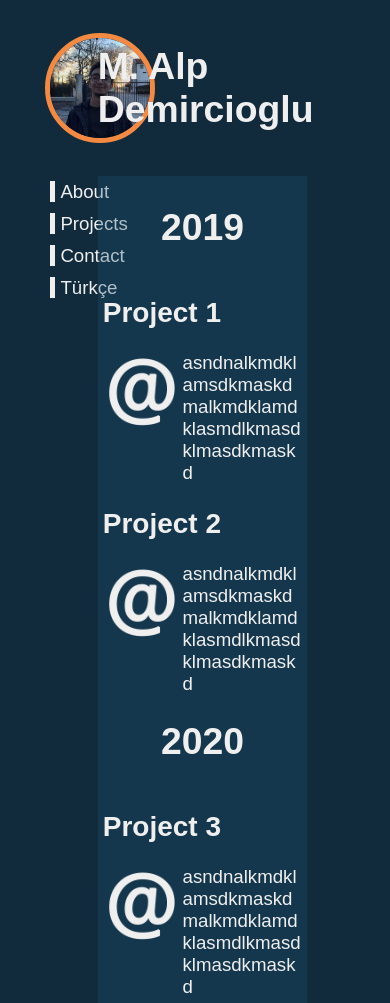
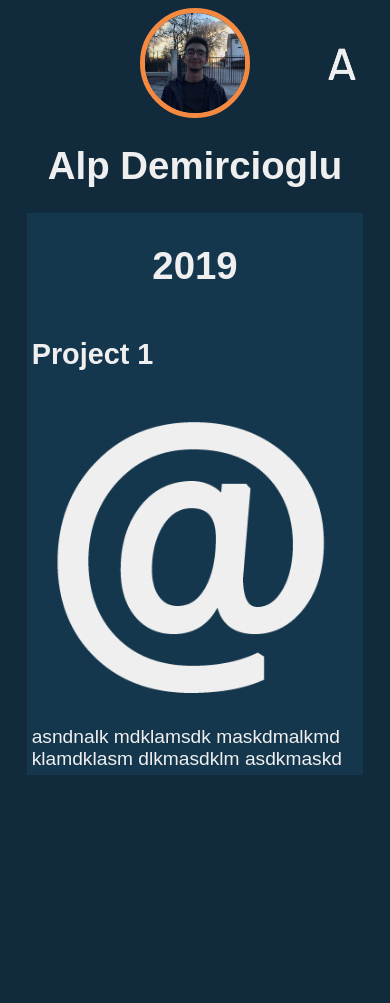
Before and after one commit to MehmetAlp05/MehmetAlp05.github.io, a plain HTML site: page projects.html in a window 390 px wide. After the commit the page ends 844 px from the top, so only its background shows below. Drawn offline with Linux system fonts and the light colour scheme; a web font is replaced by a local one.

Commit message:
mobile update

```diff
--- a/projects.html
+++ b/projects.html
@@ -1,17 +1,22 @@
 <!DOCTYPE html>
 <html>
 <head>
+  <meta name="viewport" content="width=device-width,initial-scale=1">
   <link href="https://fonts.googleapis.com/css2?family=Electrolize&family=Rubik+Glitch&display=swap" rel="stylesheet">
-  <title>M. Alp Demircioglu</title>
+  <title>Alp Demircioglu</title>
   <link rel="stylesheet" href="styles.css">
 </head>
 <body>
 
 <div class="title">
-  <img src="profile.jpg" alt="profile" class="title-item"
-  id="profile">
+  <div class="menu-row"><div>
+  </div>
+    <img src="profile.jpg" alt="profile" class="title-item"
+    id="profile">
+    <img src="MENU.png" alt="MENU" class="menu" id="menu" onclick="myFunction()">
+  </div>
   <div class="title-item" id="main-title">
-    <h1> <a href="index.html">M. Alp Demircioglu</a> </h1>
+    <h1> <a href="index.html">Alp Demircioglu</a> </h1>
   </div>
 </div>
 <div class="mainpage">
@@ -29,22 +34,12 @@
     <div class="project">
       <div class="project-title"><h2>Project 1</h2></div>
       <div class="project-item1"><img src="email.png"></div>
-      <div class="project-item2">asndnalkmdklamsdkmaskdmalkmdklamdklasmdlkmasdklmasdkmaskd </div>
-    </div>
-    <div class="project">
-      <div class="project-title"><h2>Project 2</h2></div>
-      <div class="project-item1"><img src="email.png"></div>
-      <div class="project-item2">asndnalkmdklamsdkmaskdmalkmdklamdklasmdlkmasdklmasdkmaskd </div>
-    </div>
-    <h1 style="text-align:center ;">2020</h1>
-    <div class="project">
-      <div class="project-title"><h2>Project 3</h2> </div>
-      <div class="project-item1"><img src="email.png"></div>
-      <div class="project-item2">asndnalkmdklamsdkmaskdmalkmdklamdklasmdlkmasdklmasdkmaskd </div>
+      <div class="project-item2">asndnalk mdklamsdk maskdmalkmd klamdklasm dlkmasdklm asdkmaskd </div>
     </div>
 
   </div>
 </div>
 
 </body>
+<script src="script.js"></script>
 </html>
--- /dev/null
+++ b/script.js
@@ -0,0 +1,17 @@
+function myFunction() {
+    var x = document.querySelector(".navbar");
+    var y =document.getElementById("menu");
+    if (x.style.display === "block") {
+      x.style.display = "none";
+      x.style.maxHeight="0";
+      y.style.transform="rotate(0deg)";
+      y.style.transition = "1s";
+      x.style.transition = "display 0.25s ease-in";
+    } else {
+      x.style.display = "block";
+      y.style.transform="rotate(180deg)"
+      y.style.transition = "1s";
+      x.style.maxHeight="130px"
+      x.style.transition = "display 0.25s ease-in";
+    }
+  }
--- a/styles.css
+++ b/styles.css
@@ -2,22 +2,27 @@ body{
 	background-color:#112B3C;
 	color:#EFEFEF;
   font-family: 'Electrolize', sans-serif;
-  font-size: 14pt;
+  font-size: 1.2em;
+}
+p{
+  word-wrap: break-word;
 }
 .title{
   display: grid;
-  grid:auto/20%80%;
   height: 20%;
-  margin-left: 10%;
-  margin-right: 20%;
-  margin-top: 20px;
-  margin-bottom: 20px;
-  position:sticky;
 }
 #main-title{
   margin: auto;
 }
 
+@keyframes animation-one{
+  0%{
+    border:#EFEFEF 5px solid;
+  }
+  100%{
+    border:#F66B0E 5px solid;
+  }
+}
 #profile{
   /*border:#EFEFEF 5px solid;*/
   border-radius: 50%;
@@ -31,50 +36,6 @@ body{
 
 .mainpage{
   display: grid;
-  grid:auto/20% 80%;
-  margin-left:10% ;
-  margin-right:20% ;
-}
-.navbar-container{
-
-  padding-right: 100px;
-}
-.navbar{
-  /*border-left: #EFEFEF 5px solid;*/
-  list-style-type: none;
-  margin: 0;
-  padding:0;
-  /*border: #F66B0E 10px solid;*/
-}
-.navbar-item{
-  padding: 5px;
-
-}
-.text{
-  background-color: rgb(32, 83, 117,0.3);
-  padding: 5px;
-}
-
-@keyframes animation-one{
-  0%{
-    border:#EFEFEF 5px solid;
-  }
-  100%{
-    border:#F66B0E 5px solid;
-  }
-}
-.navbar-item a:link, .navbar-item a:visited{
-  transition: all 150ms ease;
-  text-decoration: none;
-  color:#EFEFEF;
-  border-left: #EFEFEF 5px solid;
-  padding-left: 5px;
-}
-.navbar-item a:hover, .navbar-item a:active {
-  color: #F66B0E;
-  padding-left: 15px;
-  border-left: #F66B0E 5px solid;
-
 }
 .text a{
   text-decoration: none;
@@ -91,22 +52,119 @@ body{
   padding: 5px;
   color: #F66B0E;
 }
-.project{
-  display: grid;
-  grid-template-columns: 40% 60%;
-  grid-template-rows: auto auto;
+  img {
+  max-width: 100%;
+  height: auto;
 
 }
-.project-item1 img{
-  max-height: 100%;
-  max-width: 100%;
 
+.text{
+  background-color: rgb(32, 83, 117,0.3);
+  padding: 5px;
 }
-.project-item2{
-  height: auto;
-  width: auto;
-  word-wrap: break-word;
+
+@media  only screen  and (max-width:660px){
+  .mainpage{
+    grid-template-columns: auto;
+    grid-template-rows: auto auto;
+    margin-left: 5%;
+    margin-right: 5%;
+  }
+  .title{
+    grid-template-rows: auto auto;
+
+  }
+  .project{
+    display: flex;
+    flex-direction: column  ;
+
+  }
+  .menu{
+    height: 30%;
+
+  }
+  .menu-row{
+    display: grid;
+    grid-template-columns: 15% 70% 15%;
+    align-items: center;
+    justify-content: center;
+  }
+  .navbar-container{
+    background-color: #EFEFEF;
+    position: relative;
+  }
+  .navbar{
+    display: none;
+    list-style-type: none;
+    margin: 0;
+    padding:0;
+    max-height: 0;
+  }
+
+  .navbar-container a{
+    color: #112B3C;
+    text-decoration: none;
+    display: block;
+    text-align: center;
+    margin:3%;
+  }
 }
-.project-title{
-  grid-column: span 2;
+@media only screen and (min-width:661px){
+  .mainpage{
+    grid-template-columns: 20% 80%;
+    margin-left:10% ;
+    margin-right:20% ;
+  }
+  .title{
+    grid-template-columns: 20% 80%;
+    margin-left: 10%;
+    margin-right: 20%;
+    margin-top: 20px;
+    margin-bottom: 20px;
+  }
+  .project{
+    display: grid;
+    grid-template-columns: 40% 60%;
+    grid-template-rows: auto auto;
+  }
+  .project-title{
+    grid-column: span 2;
+  }
+
+  .project-item2{
+    max-width: 90%;
+    word-wrap: break-word;
+  }
+  .menu{
+    display: none;
+  }
+
+  .navbar-container{
+
+    padding-right: 100px;
+  }
+  .navbar{
+    /*border-left: #EFEFEF 5px solid;*/
+    list-style-type: none;
+    margin: 0;
+    padding:0;
+    /*border: #F66B0E 10px solid;*/
+  }
+  .navbar-item{
+    padding: 5px;
+
+  }
+  .navbar-item a:link, .navbar-item a:visited{
+    transition: all 150ms ease;
+    text-decoration: none;
+    color:#EFEFEF;
+    border-left: #EFEFEF 5px solid;
+    padding-left: 5px;
+  }
+  .navbar-item a:hover, .navbar-item a:active {
+    color: #F66B0E;
+    padding-left: 15px;
+    border-left: #F66B0E 5px solid;
+
+  }
 }
```
Also changed, not shown: contact.html (+10 -4 lines), hakkinda.html (+10 -4 lines), iletisim.html (+10 -4 lines), index.html (+11 -4 lines), projeler.html (+11 -4 lines), MENU.png (added).
